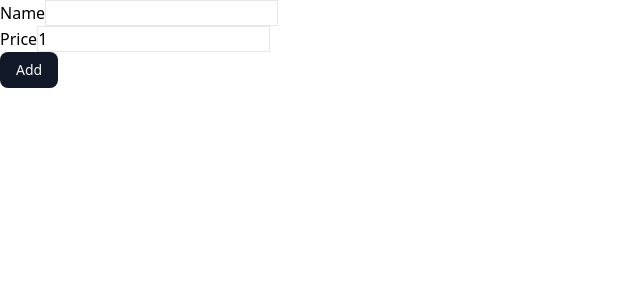
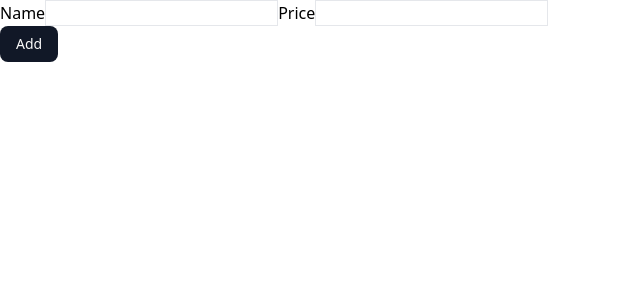
Before and after one commit to senicko/rustmerce-dashboard, a Next.js app: page /products/add in a window 1280 px wide. Shown: the top 300 px of the page, without its empty margins (0-640 px from the left). Built offline with nearby package versions, Linux system fonts and the light colour scheme.

Commit message:
Rebuild add product form with react-hook-form

```diff
--- a/package.json
+++ b/package.json
@@ -10,11 +10,14 @@
   },
   "dependencies": {
     "@heroicons/react": "^2.0.0",
+    "@hookform/resolvers": "^2.9.7",
     "@tanstack/react-query": "^4.2.1",
     "@tanstack/react-table": "^8.5.11",
     "next": "12.2.5",
     "react": "18.2.0",
-    "react-dom": "18.2.0"
+    "react-dom": "18.2.0",
+    "react-hook-form": "^7.34.2",
+    "zod": "^3.18.0"
   },
   "devDependencies": {
     "@types/node": "18.7.8",
--- a/pages/products/add.tsx
+++ b/pages/products/add.tsx
@@ -1,10 +1,24 @@
 import { useMutation } from "@tanstack/react-query";
-import { useState, FormEvent } from "react";
-import { ProductInsert } from "../../types/product";
+import { SubmitHandler, useForm } from "react-hook-form";
+import { zodResolver } from "@hookform/resolvers/zod";
+import { z } from "zod";
+
+const productInsertSchema = z.object({
+  name: z.string().min(1),
+  price: z.number().min(1),
+});
+
+type ProductInsert = z.infer<typeof productInsertSchema>;
 
 const CreateProduct = () => {
-  const [name, setName] = useState("");
-  const [price, setPrice] = useState<number>(1);
+  const {
+    register,
+    watch,
+    handleSubmit,
+    formState: { errors },
+  } = useForm<ProductInsert>({
+    resolver: zodResolver(productInsertSchema),
+  });
 
   // TODO: Learn about cancellation and other things in TanStack Query.
   const addProductMutation = useMutation((product: ProductInsert) => {
@@ -17,43 +31,26 @@ const CreateProduct = () => {
     });
   });
 
-  // TODO: Look at Formik or other ways to handle forms in a neat way.
-  const handleSubmit = (e: FormEvent<HTMLFormElement>) => {
-    e.preventDefault();
-
-    if (!price) return alert("You need to enter the price!");
-    if (name.length === 0) return alert("You need to enter the name!");
-
-    addProductMutation.mutate({ name, price });
-  };
+  const onSubmit: SubmitHandler<ProductInsert> = (data) =>
+    addProductMutation.mutate(data);
 
   return (
-    <>
-      {addProductMutation.isSuccess && <p>Product added!</p>}
-      <form onSubmit={handleSubmit}>
-        <div>
+    <form onSubmit={handleSubmit(onSubmit)}>
       <label htmlFor="name">Name</label>
-          <input
-            className="border"
-            id="name"
-            type="text"
-            value={name}
-            onChange={(e) => setName(e.target.value)}
-          />
-        </div>
-        <div>
+      <input className="border" id="name" {...register("name")} />
+      {errors.name && <span>{errors.name.message}</span>}
+
       <label htmlFor="price">Price</label>
       <input
         className="border"
+        type="number"
         id="price"
-            type="number"
-            value={price}
-            onChange={(e) => setPrice(parseInt(e.target.value))}
+        {...register("price", { valueAsNumber: true })}
       />
-        </div>
+      {errors.price && <span>{errors.price.message}</span>}
+
       <button className="btn-primary">Add</button>
     </form>
-    </>
   );
 };
 
--- a/types/product.ts
+++ b/types/product.ts
@@ -9,8 +9,3 @@ export type Product = {
   price: number;
   assets: Asset[];
 };
-
-export type ProductInsert = {
-  name: string;
-  price: number;
-};
```
Also changed, not shown: 2 other files (tests, documents, lock files or other folders). Lines whose indentation alone changed are shown as unchanged.
